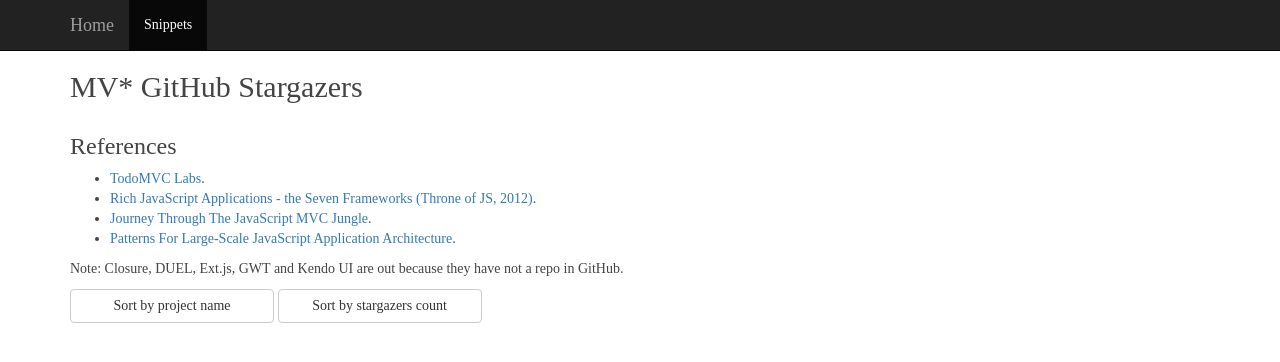
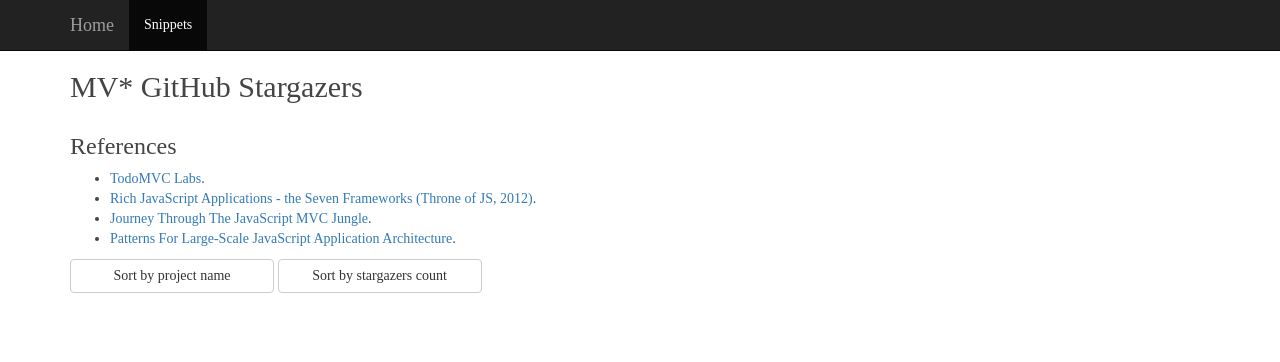
Before and after one commit to albertosantini/albertosantini.github.com, a Jekyll site: the page built from mvstar/index.html, in a window 1280 px wide. Shown: the top 362 px of the page. Built offline with Jekyll 4.4.1, drawn with Linux system fonts in a browser that asks for light colours; nearby versions of some CDN libraries; a script that is not in the unit is left out.

Commit message:
mvstar - Remove note about projects not in GH.

```diff
--- a/mvstar/index.html
+++ b/mvstar/index.html
@@ -35,10 +35,6 @@
         </ul>
 
         <p>
-            Note: Closure, DUEL, Ext.js, GWT and Kendo UI are out because they have not a repo in GitHub.
-        </p>
-
-        <p>
             <input id="sort-by-project-name" class="btn btn-default"
                     value="Sort by project name">
             <input id="sort-by-watchers-count" class="btn btn-default"
```
